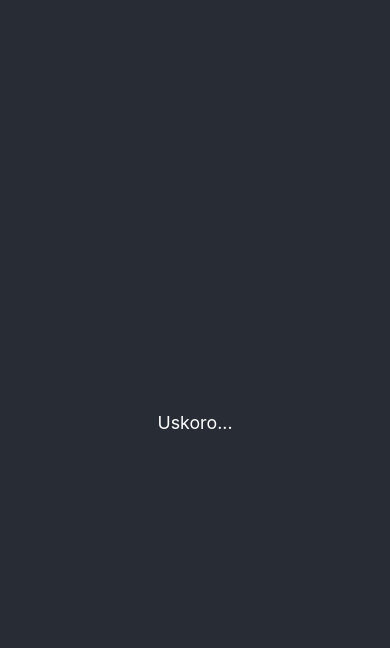
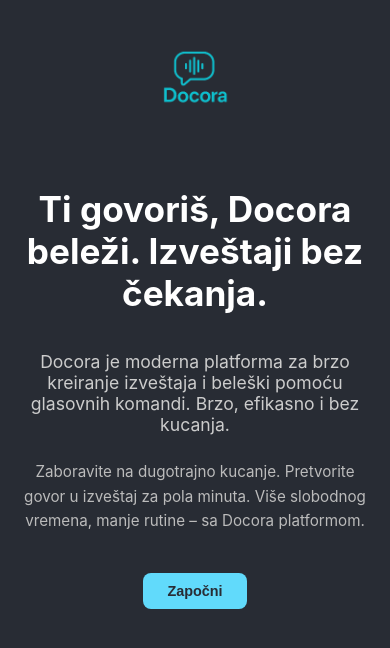
Before and after one commit to trifun96/report-fe, a React (Create React App) app: page / in a window 390 px wide. Shown: the top 648 px of the page. Built offline with nearby package versions, Linux system fonts and the light colour scheme.

Commit message:
Adding landing page

```diff
--- a/package.json
+++ b/package.json
@@ -6,7 +6,9 @@
     "cra-template": "1.3.0",
     "react": "^19.1.0",
     "react-dom": "^19.1.0",
+    "react-router-dom": "^7.6.3",
     "react-scripts": "5.0.1",
+    "router": "^2.2.0",
     "web-vitals": "^5.0.3"
   },
   "scripts": {
--- a/src/App.js
+++ b/src/App.js
@@ -1,12 +1,14 @@
 import logo from './logo.svg';
 import './App.css';
+import LandingPage from './components/LandingPage';
 
 function App() {
   return (
     <div className="App">
-      <header className="App-header">
+      {/* <header className="App-header">
        <p>Uskoro...</p>
-      </header>
+      </header> */}
+      <LandingPage/>
     </div>
   );
 }
--- /dev/null
+++ b/src/components/LandingPage.css
@@ -0,0 +1,101 @@
+.landing-background {
+  background-color: #282c34;
+  min-height: 100vh;
+  color: white;
+  display: flex;
+  flex-direction: column;
+  align-items: center;
+}
+
+.landing-overlay {
+  max-width: 700px;
+  height: 100vh;
+  display: flex;
+  flex-direction: column;
+  justify-content: center;
+  align-items: center;
+  text-align: center;
+  padding: 0 20px;
+}
+
+.landing-title {
+  font-size: 3rem;
+  font-weight: bold;
+  margin-bottom: 20px;
+}
+
+.landing-subtitle {
+  font-size: 1.25rem;
+  margin-bottom: 10px;
+  color: #cccccc;
+}
+
+.landing-benefits p {
+  font-size: 1.1rem;
+  color: #bbbbbb;
+  margin-bottom: 40px;
+  line-height: 1.6;
+}
+
+.landing-button {
+  background-color: #61dafb;
+  color: #282c34;
+  font-weight: bold;
+  padding: 12px 28px;
+  font-size: 1rem;
+  border: none;
+  border-radius: 8px;
+  cursor: pointer;
+  transition: background-color 0.3s ease;
+}
+
+.landing-button:hover {
+  background-color: #21a1f1;
+}
+
+.logo-container {
+  position: absolute;
+  left: 30px;
+  z-index: 2;
+}
+
+.logo {
+  height: 180px;
+  object-fit: contain;
+}
+
+@media (max-width: 768px) {
+  .logo-container {
+    position: static;
+    margin: 0 auto;
+    text-align: center;
+    padding: 20px 0;
+  }
+
+  .logo {
+    height: 120px;
+  }
+
+  .landing-overlay {
+    height: auto;
+  }
+}
+
+@media (max-width: 480px) {
+  .landing-title {
+    font-size: clamp(2.2rem, 6vw, 2.4rem);
+  }
+
+  .landing-subtitle {
+    font-size: clamp(1.1rem, 4vw, 1.1rem);
+  }
+
+  .landing-benefits p {
+    font-size: clamp(0.95rem, 3.5vw, 1rem);
+  }
+
+  .landing-button {
+    font-size: 0.9rem;
+    padding: 10px 24px;
+  }
+}
--- /dev/null
+++ b/src/components/LandingPage.jsx
@@ -0,0 +1,39 @@
+import { useNavigate } from "react-router-dom";
+import "./LandingPage.css";
+import logo from '../images/logo.png'
+
+const LandingPage = () => {
+  const navigate = useNavigate();
+
+  return (
+    <div className="landing-background">
+      <div className="logo-container">
+        <img src={logo} alt="Docora logo" className="logo" />
+      </div>
+
+      <div className="landing-overlay">
+        <h1 className="landing-title">
+          Ti govoriš, Docora beleži. Izveštaji bez čekanja.
+        </h1>
+        <p className="landing-subtitle">
+          Docora je moderna platforma za brzo kreiranje izveštaja i beleški
+          pomoću glasovnih komandi. Brzo, efikasno i bez kucanja.
+        </p>
+
+        <div className="landing-benefits">
+          <p>
+            Zaboravite na dugotrajno kucanje. Pretvorite govor u izveštaj za
+            pola minuta. Više slobodnog vremena, manje rutine – sa Docora
+            platformom.
+          </p>
+        </div>
+
+        <button className="landing-button" onClick={() => navigate("/login")}>
+          Započni
+        </button>
+      </div>
+    </div>
+  );
+};
+
+export default LandingPage;
--- a/src/index.js
+++ b/src/index.js
@@ -3,11 +3,14 @@
 import './index.css';
 import App from './App';
 import reportWebVitals from './reportWebVitals';
+import { BrowserRouter } from 'react-router-dom';
 
 const root = ReactDOM.createRoot(document.getElementById('root'));
 root.render(
   <React.StrictMode>
+    <BrowserRouter>
     <App />
+    </BrowserRouter>
   </React.StrictMode>
 );
 
```
Also changed, not shown: src/images/logo.png (added), 1 other file (tests, documents, lock files or other folders).
